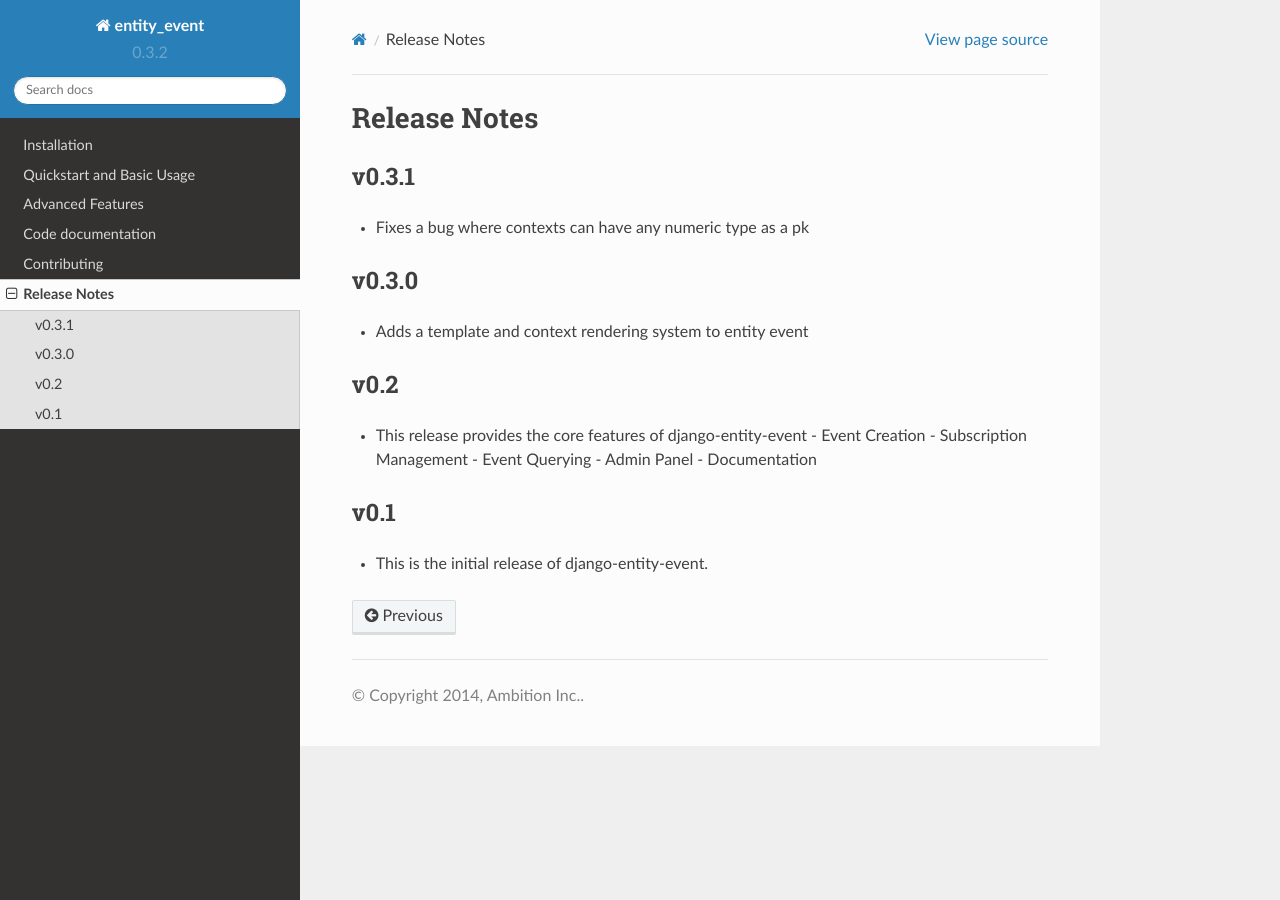
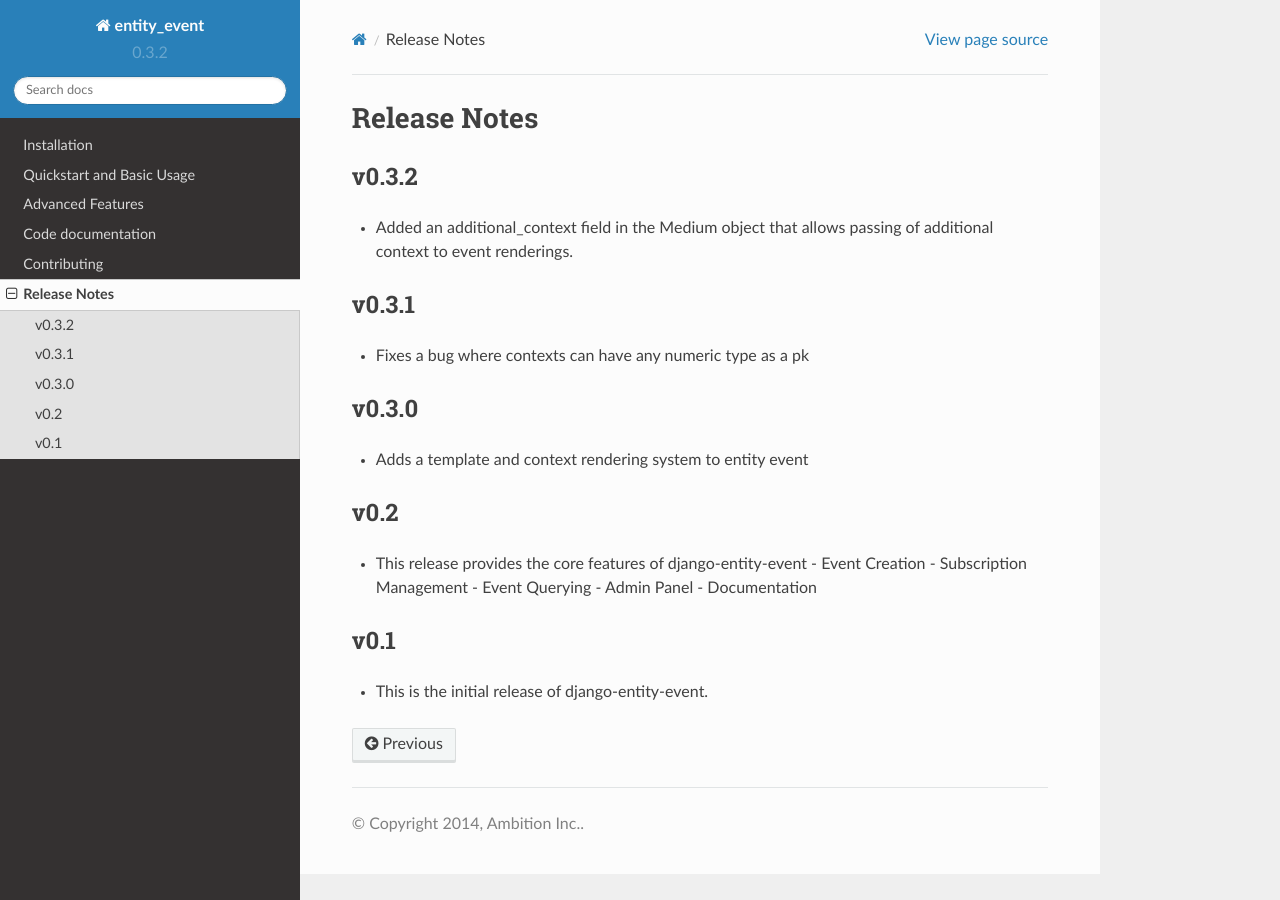
Before and after one commit to ambitioninc/django-entity-event, a Sphinx documentation site: the page built from docs/release_notes.rst, in a window 1280 px wide. Built offline with Sphinx 7.4.7 and the Read the Docs theme 2.0.0, drawn with Linux system fonts in a browser that asks for light colours.

Commit message:
updated release notes

```diff
--- a/docs/release_notes.rst
+++ b/docs/release_notes.rst
@@ -1,5 +1,10 @@
 Release Notes
 =============
+
+v0.3.2
+------
+
+* Added an additional_context field in the Medium object that allows passing of additional context to event renderings.
 
 v0.3.1
 ------
```
